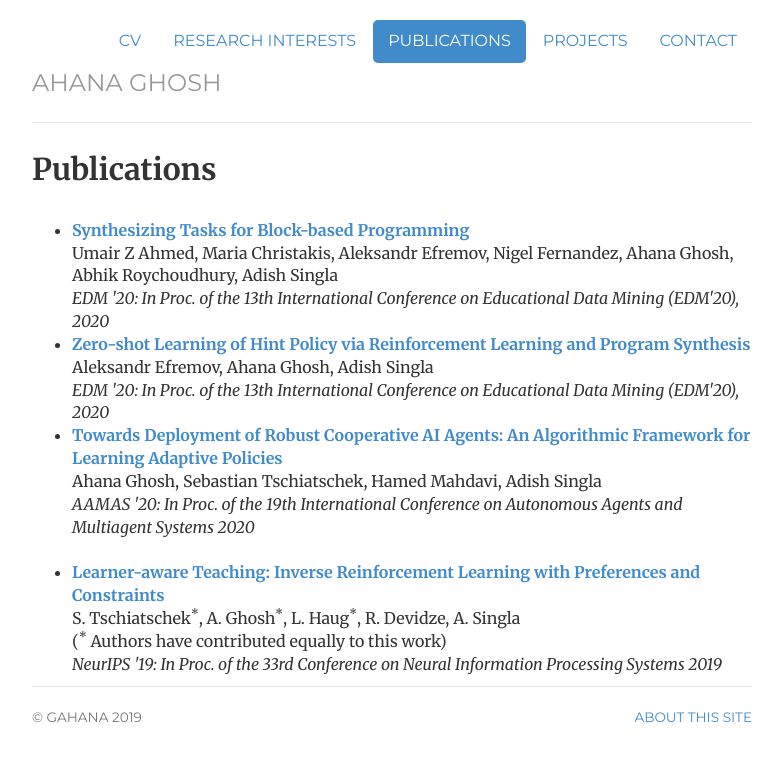
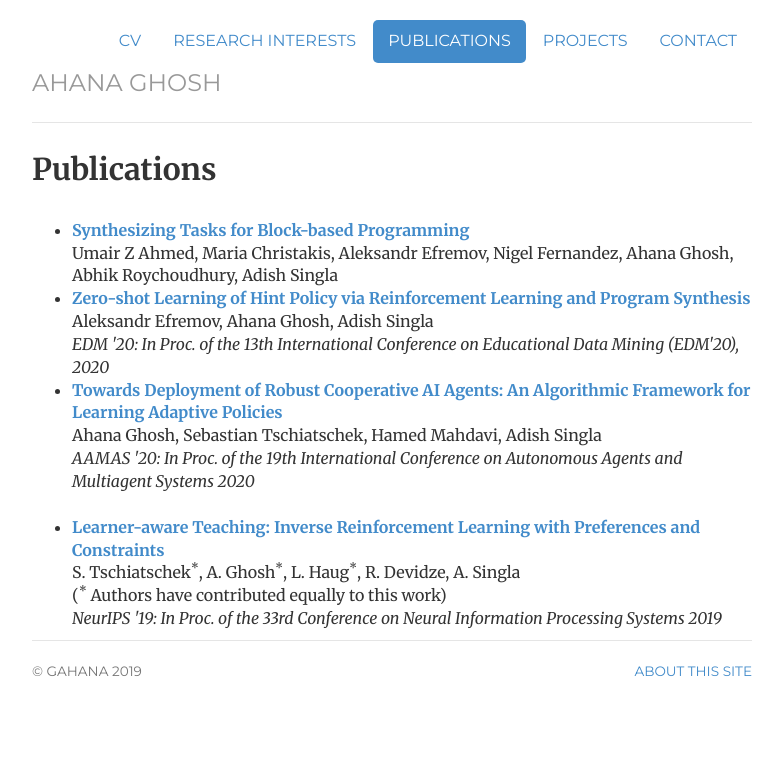
Before and after one commit to ahana204/ahana204.github.io, a Jekyll site: the page built from publications/index.html, in a window 1280 px wide. Shown: the top 761 px of the page, without its empty margins (248-1031 px from the left). Built offline with Jekyll 4.4.1, drawn with Linux system fonts in a browser that asks for light colours.

Commit message:
Update index.html

```diff
--- a/publications/index.html
+++ b/publications/index.html
@@ -18,7 +18,6 @@ description: List of projects with their description.
             			<br>
             			Umair Z Ahmed, Maria Christakis, Aleksandr Efremov, Nigel Fernandez, Ahana Ghosh, Abhik Roychoudhury, Adish Singla
             			<br>
-            			<i>EDM '20: In Proc. of the 13th International Conference on Educational Data Mining (EDM'20), 2020</i>
         			</li>
 				<li>
             			<a href="https://machineteaching.mpi-sws.org/files/papers/edm2020_zero-shot-hint-policy.pdf"><b>Zero-shot Learning of Hint Policy via Reinforcement Learning and Program Synthesis</b></a>
```
